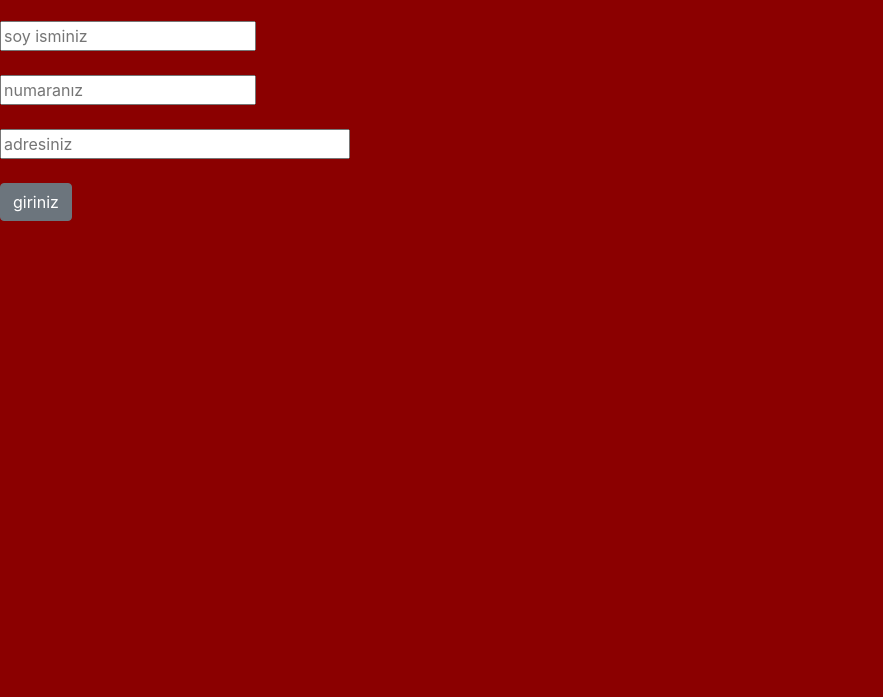
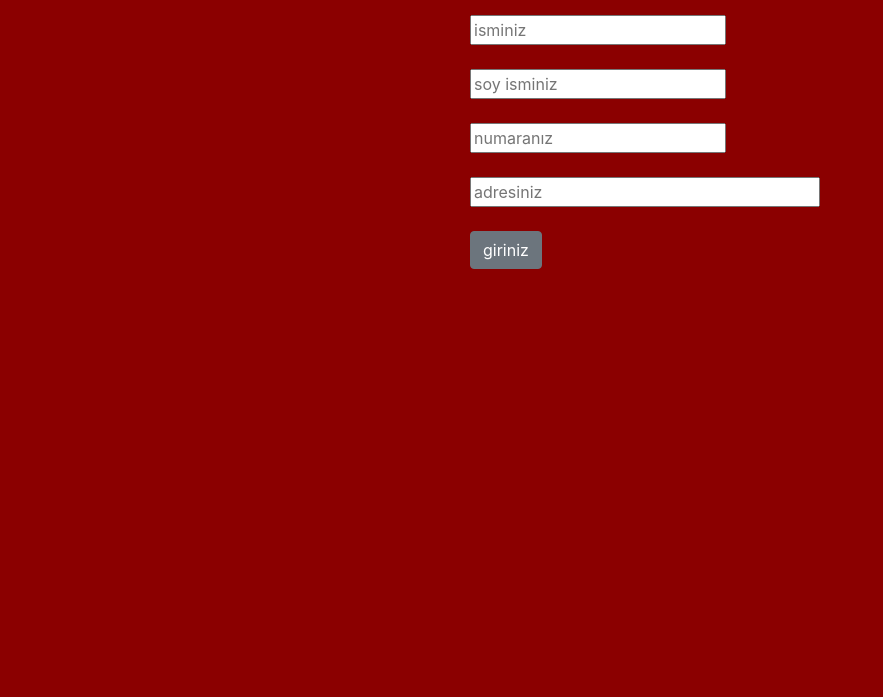
Before and after one commit to obekta/JS-Formveformsubmityontemicalismasi, a plain HTML site: page index.html in a window 1280 px wide. Shown: the part 103-800 px from the top of the page, without its empty margins (0-883 px from the left). Drawn offline with nearby package versions, Linux system fonts and the light colour scheme.

Commit message:
html dosyasinda degisiklikler yapildi

```diff
--- a/index.html
+++ b/index.html
@@ -9,6 +9,8 @@
 
 </head>
 <body style="background-color:darkred">
+ <div class="container mt-5">
+    <div class="col-sm-6 offset-sm-4">
         <h2 class="font-italic">
             Hoş geldiniz!!
             </h2> <br>
@@ -19,6 +21,9 @@
                   <input type="text" placeholder="adresiniz" style="width: 350px" id="inputAdres"> <br><br>
                   <input type="submit" name="submit" value="giriniz" class="btn btn-secondary">
             </form>
+    </div>
+ </div>
+
     <script src="Formveformsubmit.js"></script>
 </body>
 </html>
```
Lines whose indentation alone changed are shown as unchanged.
